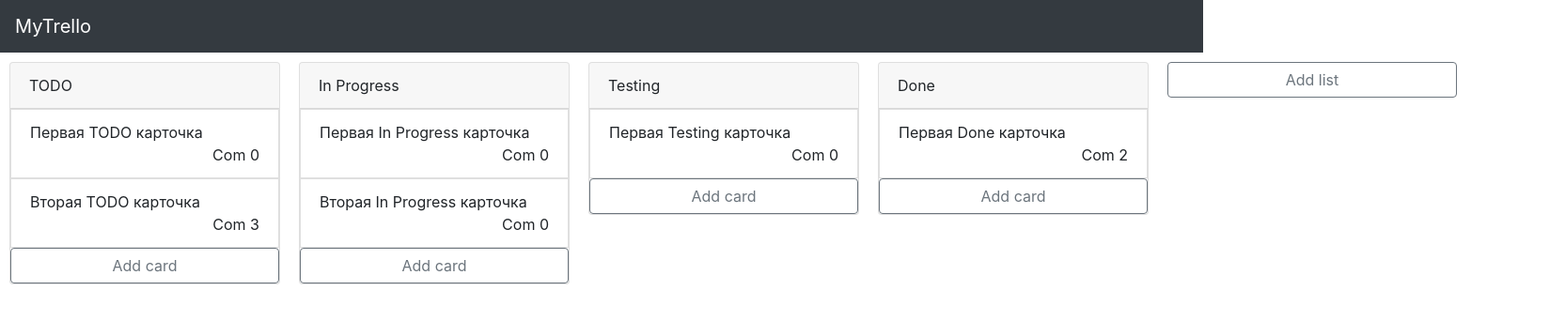
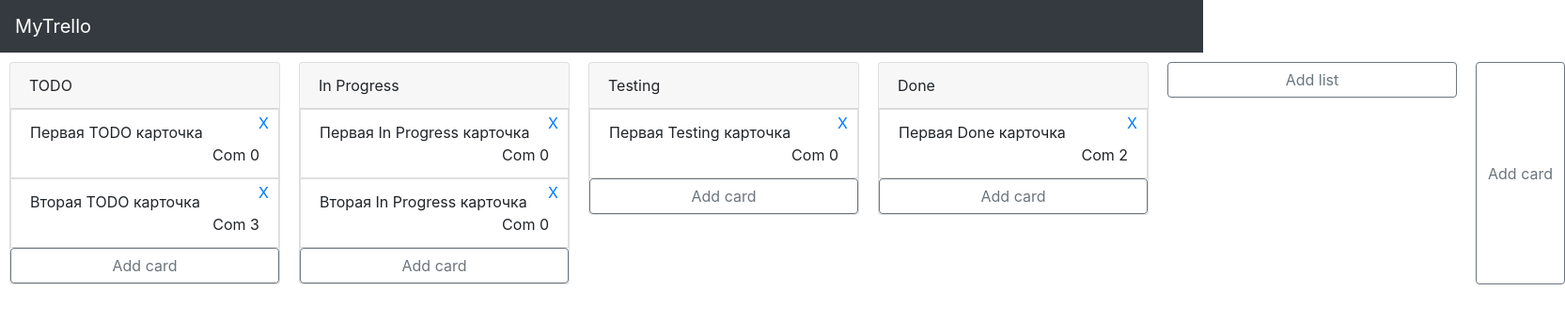
Before and after one commit to Dudaev/trello, a React (Create React App) app: page / in a window 1280 px wide. Shown: the top 342 px of the page at 94% size, 1665 px wide, since content can reach past the window. Built offline with nearby package versions, Linux system fonts and the light colour scheme.

Commit message:
added card deletion

```diff
--- a/src/components/Board/Board.jsx
+++ b/src/components/Board/Board.jsx
@@ -22,11 +22,11 @@ function Board() {
     ]);
     const [cards, setСards] = useState([
         {
-        id: 0,
-        authorID: 0,
-        listsID: 0,
-        name: 'Первая TODO карточка',
-        description: "Тестовая карточка",
+            id: 0,
+            authorID: 0,
+            listsID: 0,
+            name: 'Первая TODO карточка',
+            description: "Тестовая карточка",
         },
         {
             id: 1,
@@ -75,35 +75,35 @@ function Board() {
 
 
 
-    function addListItem(newItem) {
-        return setLists([...lists, newItem]);
-    }
+    const addListItem = newItem => setLists([...lists, newItem]);
 
-    function addCardItem(newItem) {
-        return setСards([...cards, newItem]);
-    }
+    const addCardItem = newItem => setСards([...cards, newItem]);
 
+    const removeCard = cardId => {
+        const newCards = cards.filter(({ id }) => id !== cardId);
+        setСards(newCards);
+    };
 
     return (
         <div>
             <div className={s.container}>
-                <Lists dataLists={lists} dataCards={cards} dataComments={comments}/>
+                <Lists dataLists={lists} dataCards={cards} dataComments={comments} addCardItem={addCardItem} removeCard={removeCard}/>
                 <div>
                     <ListComposerContainer  addListItem={addListItem}
                                             // addCardItem={addCardItem}
                                             id={lists.length}/>
                 </div>
-                {/*<Button*/}
-                {/*    onClick={ () => addCardItem(*/}
-                {/*        {*/}
-                {/*    id: 0,*/}
-                {/*    authorID: 0,*/}
-                {/*    listsID: 0,*/}
-                {/*    name: '1',*/}
-                {/*    description: "1",*/}
-                {/*}*/}
-                {/*)}*/}
-                {/*variant="outline-secondary">Add card</Button>*/}
+                <Button
+                    onClick={ () => addCardItem(
+                        {
+                    id: 0,
+                    authorID: 0,
+                    listsID: 0,
+                    name: '1',
+                    description: "1",
+                }
+                )}
+                variant="outline-secondary">Add card</Button>
             </div>
         </div>
     );
--- a/src/components/Board/Lists/List/CardComposerContainer/CardComposerContainer.jsx
+++ b/src/components/Board/Lists/List/CardComposerContainer/CardComposerContainer.jsx
@@ -1,13 +1,13 @@
 import React, {useState} from 'react';
 import {Button, FormControl, InputGroup} from "react-bootstrap";
 
-const CardComposerContainer = () => {
+const CardComposerContainer = (props) => {
     const [title, setTitle] = useState('');
     const [visible, setVisible] = useState(false)
 
-    function handleAddAndHide() {
+    function handleAddAndHide(newItem) {
         setVisible(false)
-        // Вызово колбека для добавления карточки
+        props.addCardItem(newItem)
     }
     return (
         <div>
@@ -26,7 +26,14 @@ const CardComposerContainer = () => {
                         onChange={(e) => setTitle(e.target.value)}
                     />
                     <InputGroup.Append>
-                        <Button onClick={ handleAddAndHide } variant="outline-secondary">Add card</Button>
+                        <Button onClick={ () => handleAddAndHide({
+                            id: props.dataCards.length,
+                            authorID: 0,
+                            listsID: props.idList,
+                            name: title,
+                            description: "",
+                        }) }
+                            variant="outline-secondary">Add card</Button>
                     </InputGroup.Append>
                 </InputGroup>
 
--- a/src/components/Board/Lists/List/Cards/Cards.jsx
+++ b/src/components/Board/Lists/List/Cards/Cards.jsx
@@ -7,7 +7,7 @@ const Cards = (props) => {
 
     const cardsElements = newCards.map(function (c) {
         const Comments = props.dataComments.filter((com) => com.cardsID === c.id);
-            return <MyCard key={c.id} name={c.name} comment={Comments.length}/>
+            return <MyCard key={c.id} cardId={c.id} name={c.name} comment={Comments.length} removeCard={props.removeCard}/>
         });
     return (
         <div>
--- a/src/components/Board/Lists/List/Cards/MyCard/MyCard.jsx
+++ b/src/components/Board/Lists/List/Cards/MyCard/MyCard.jsx
@@ -1,6 +1,6 @@
 import React from 'react';
 import s from "./MyCards.module.css";
-import {ListGroup} from "react-bootstrap";
+import {ListGroup, Button} from "react-bootstrap";
 import CardDetailWindow from "../../../../CardDetailWindow/CardDetailWindow";
 
 class MyCard extends React.Component {
@@ -15,12 +15,17 @@ class MyCard extends React.Component {
         e.preventDefault()
         this.setState({ visible: true })
     }
+
+    removeCard = () => {
+        this.props.removeCard(this.props.cardId)
+    }
     render() {
         const { visible } = this.state
         const name = this.props.name
         const comment = this.props.comment
         return (
-            <div>
+            <div className={s.container}>
+                <Button onClick={this.removeCard} className={s.close} variant="link">X</Button>
                 <ListGroup.Item onClick={ this.handleOpenWindow }>
                     <div>{name}</div>
                     <div className={s.comment}>Com {comment}</div>
--- a/src/components/Board/Lists/List/Cards/MyCard/MyCards.module.css
+++ b/src/components/Board/Lists/List/Cards/MyCard/MyCards.module.css
@@ -1,3 +1,15 @@
 .comment{
     text-align: right;
 }
+.close{
+    position: absolute;
+    right: 10px;
+    top: 2px;
+    padding: 0;
+    text-align: right;
+    z-index: 1;
+}
+
+.container{
+    position: relative;
+}
--- a/src/components/Board/Lists/List/List.jsx
+++ b/src/components/Board/Lists/List/List.jsx
@@ -9,8 +9,8 @@ function List(props) {
         <div>
             <Card style={{width: '18rem'}}>
                 <ListHeader name={props.name}/>
-                <Cards dataCards={props.dataCards} dataComments={props.dataComments} idList={props.listId}/>
-                <CardComposerContainer/>
+                <Cards dataCards={props.dataCards} dataComments={props.dataComments} idList={props.listId} removeCard={props.removeCard}/>
+                <CardComposerContainer addCardItem={props.addCardItem} idList={props.listId} dataCards={props.dataCards}/>
             </Card>
         </div>
     );
--- a/src/components/Board/Lists/Lists.jsx
+++ b/src/components/Board/Lists/Lists.jsx
@@ -5,7 +5,13 @@ import List from "./List/List";
 const Lists = (props) => {
 
     let listsElements =  props.dataLists.map((l) => {
-        return <List key={l.id} listId={l.id} name={l.name} dataCards={props.dataCards} dataComments={props.dataComments}/>
+        return <List key={l.id}
+                     listId={l.id}
+                     name={l.name}
+                     dataCards={props.dataCards}
+                     dataComments={props.dataComments}
+                     addCardItem={props.addCardItem}
+                     removeCard={props.removeCard}/>
     });
     return (
         <>
```
